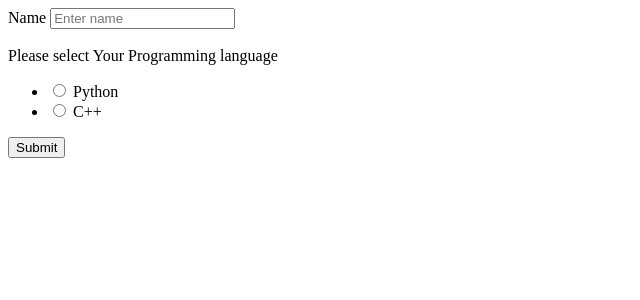
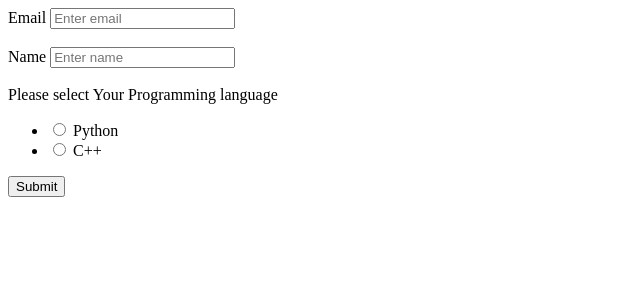
Before and after one commit to Fecheta/Tema3_CC, a Flask app: page /gmail in a window 1280 px wide. Shown: the top 300 px of the page, without its empty margins (0-640 px from the left). Run offline with Flask 2, Linux system fonts and the light colour scheme; some libraries are stand-ins or nearby versions.

Commit message:
gmail change

```diff
--- a/Gmail_Resources/gmail.py
+++ b/Gmail_Resources/gmail.py
@@ -5,7 +5,7 @@ from email.mime.text import MIMEText
 from Gmail_Resources.Google import Create_Service
 
 
-def sendmail(message):
+def sendmail(email, message):
     CLIENT_SECRET_FILE = 'Gmail_Resources/client_secret.json'
     API_NAME = 'gmail'
     API_VERSION = 'v1'
@@ -14,7 +14,7 @@ def sendmail(message):
 
     emailMsg = message
     mimeMessage = MIMEMultipart()
-    mimeMessage['to'] = "martiscafilip8@gmail.com"
+    mimeMessage['to'] = email
     mimeMessage['subject'] = 'Test'
     mimeMessage.attach(MIMEText(emailMsg, 'plain'))
     raw_string = base64.urlsafe_b64encode(mimeMessage.as_bytes()).decode()
--- a/app.py
+++ b/app.py
@@ -57,7 +57,8 @@ def sendgmail():
     if request.method == "POST":
         if (request.form["g-recaptcha-response"] != ''):
             name = request.form["name"]
-            sendmail("Hello " + name + "\n")
+            email = request.form["email"]
+            sendmail(email, "Hello " + name + "\n")
             return render_template("gmail_sent.html")
         else:
             return render_template("invalid.html")
--- a/reCAPTCHA_resources/reCAPTCHA.py
+++ b/reCAPTCHA_resources/reCAPTCHA.py
@@ -8,6 +8,7 @@ from flask_wtf import FlaskForm, RecaptchaField
 class Widgets(FlaskForm):
     recaptcha = RecaptchaField()
     name = StringField(label="Name", validators=[DataRequired()])
+    email = StringField(label="Email", validators=[DataRequired()])
 
     radio = RadioField(label="Please select Your Programming language ",
                        choices=[('Python', "Python"), ["C++", "C++"]])
--- a/templates/gmail.html
+++ b/templates/gmail.html
@@ -8,6 +8,11 @@
 </head>
 <body>
 <form class="p-3 mx-auto form-group" action="/gmail" method="POST">
+     <div class="form-group">
+        {{form.email.label(class="form-control-label", for="email")}}
+        {{ form.email(placeholder="Enter email" ,class="form-control", id="email") }}
+    </div>
+    <br>
     <div class="form-group">
         {{form.name.label(class="form-control-label", for="username")}}
         {{ form.name(placeholder="Enter name" ,class="form-control", id="username") }}
```
Also changed, not shown: 1 other file.
